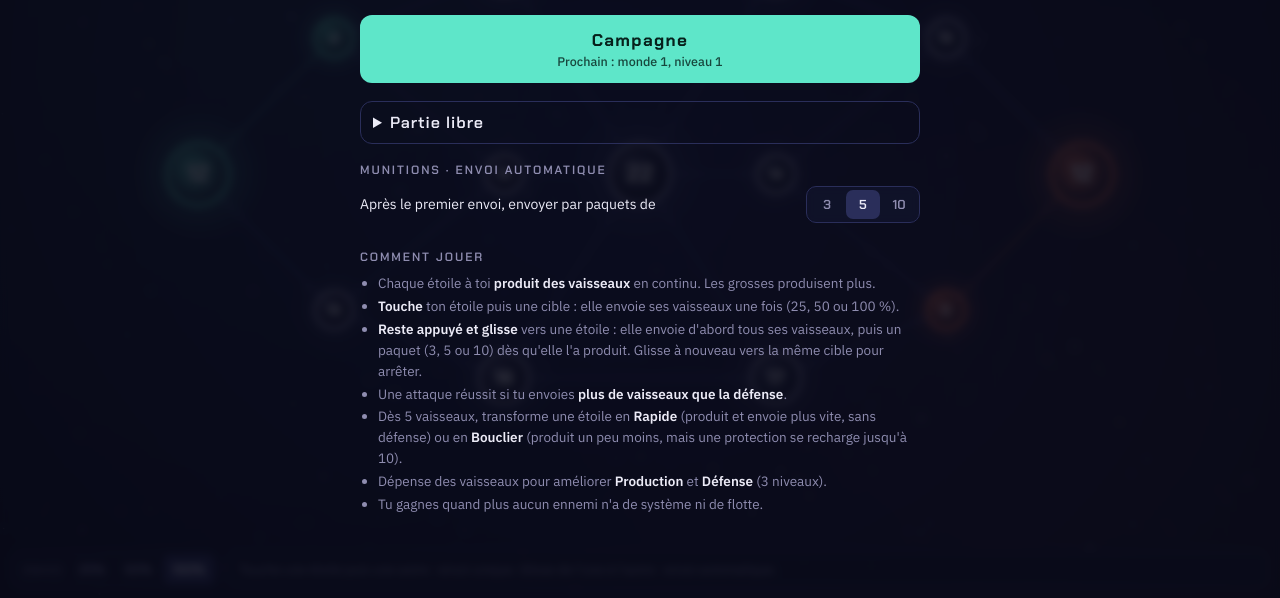
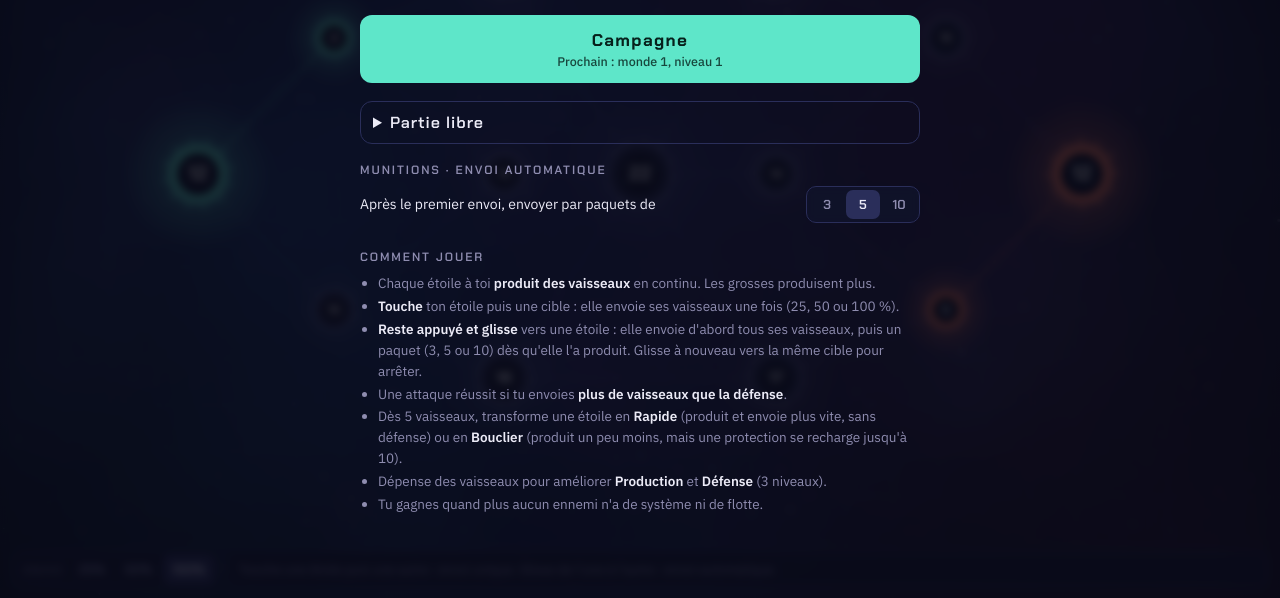
Before and after one commit to HydeOB/Star_app, a plain HTML site: page index.html in a window 1280 px wide. Shown: the part 202-800 px from the top of the page. Drawn offline with Linux system fonts and the light colour scheme; animation ran at ten frames a second.

Commit message:
Design : étoiles colorées à cœur sombre, liens pointillés, convois lumineux
Étoiles pleines de la couleur du propriétaire avec cœur sombre et anneau
segmenté qui tourne, liens en pointillés colorés, flottes en convois de
points lumineux, fond nébuleuse bleu/magenta avec grille discrète.

Co-Authored-By: Claude Opus 5.5 <noreply@anthropic.com>
Claude-Session: https://claude.ai/code/session_01BtQrEGDjXAQZv8s9ZSWGgz

```diff
--- a/index.html
+++ b/index.html
@@ -472,8 +472,17 @@ function resize(){
   g.addColorStop(0,"#161a44");g.addColorStop(1,C.void);s.fillStyle=g;s.fillRect(0,0,cv.width,cv.height);
   for(let i=0;i<(vw*vh)/1800;i++){s.globalAlpha=.15+rnd()*.6;s.fillStyle=rnd()<.1?"#ffd9c2":"#dfe3ff";const r=rnd()*1.3*dpr;s.beginPath();s.arc(rnd()*cv.width,rnd()*cv.height,r,0,7);s.fill();}
   s.globalAlpha=1;
-  for(const[x,y,c]of[[.18,.25,"94,230,201"],[.85,.75,"255,122,89"]]){const q=s.createRadialGradient(x*cv.width,y*cv.height,0,x*cv.width,y*cv.height,Math.max(cv.width,cv.height)*.45);
-    q.addColorStop(0,`rgba(${c},.06)`);q.addColorStop(1,`rgba(${c},0)`);s.fillStyle=q;s.fillRect(0,0,cv.width,cv.height);}
+  const W=cv.width,H=cv.height,M=Math.max(W,H);
+  // nébuleuse : grands nuages bleus et magenta, puis petites volutes pour la texture
+  for(const[x,y,rr,c,a]of[[.28,.42,.55,"40,110,220",.22],[.72,.28,.45,"190,40,150",.13],[.82,.82,.4,"220,70,50",.09],[.12,.85,.35,"40,170,190",.1]]){
+    const q=s.createRadialGradient(x*W,y*H,0,x*W,y*H,rr*M);q.addColorStop(0,`rgba(${c},${a})`);q.addColorStop(.55,`rgba(${c},${a*.35})`);q.addColorStop(1,`rgba(${c},0)`);s.fillStyle=q;s.fillRect(0,0,W,H);}
+  for(let i=0;i<60;i++){const x=rnd()*W,y=rnd()*H,rr=(.04+rnd()*.12)*M,c=rnd()<.6?"60,130,230":"180,50,150";
+    const q=s.createRadialGradient(x,y,0,x,y,rr);q.addColorStop(0,`rgba(${c},.05)`);q.addColorStop(1,`rgba(${c},0)`);s.fillStyle=q;s.fillRect(x-rr,y-rr,2*rr,2*rr);}
+  // grille holographique discrète
+  s.strokeStyle="rgba(140,180,255,.045)";s.lineWidth=1;const step=46*dpr;
+  for(let x=(W%step)/2;x<W;x+=step){s.beginPath();s.moveTo(x,0);s.lineTo(x,H);s.stroke();}
+  for(let y=(H%step)/2;y<H;y+=step){s.beginPath();s.moveTo(0,y);s.lineTo(W,y);s.stroke();}
+  const v=s.createRadialGradient(W/2,H/2,M*.3,W/2,H/2,M*.75);v.addColorStop(0,"rgba(0,0,0,0)");v.addColorStop(1,"rgba(3,4,12,.55)");s.fillStyle=v;s.fillRect(0,0,W,H);
   twinkle=[];for(let i=0;i<Math.min(50,(vw*vh)/15000);i++)twinkle.push({x:rnd()*vw,y:rnd()*vh,r:.6+rnd(),ph:rnd()*7,sp:.5+rnd()*1.5});
 }
 const P=(x,y)=>rotMap?[ox+y*sc,oy+(G.W-x)*sc]:[ox+x*sc,oy+y*sc];
@@ -490,8 +499,10 @@ function draw(){
   if(!G)return;
   const nodes=G.nodes;nodes.forEach(n=>{[n.sx,n.sy]=P(n.x,n.y);n.r=R(n);});
   for(const[a,b]of G.edges){const A=nodes[a],B=nodes[b];
-    ctx.strokeStyle=(A.owner&&A.owner===B.owner)?OWN_COL[A.owner]+"55":"#2f3466";ctx.lineWidth=2;ctx.setLineDash([]);
+    const own=A.owner&&A.owner===B.owner;
+    ctx.strokeStyle=own?OWN_COL[A.owner]+"b0":"rgba(150,160,220,.32)";ctx.lineWidth=own?2:1.6;ctx.setLineDash(own?[7,5]:[4,6]);ctx.lineDashOffset=0;
     ctx.beginPath();ctx.moveTo(A.sx,A.sy);ctx.lineTo(B.sx,B.sy);ctx.stroke();}
+  ctx.setLineDash([]);
   const tdash=(G.time*30)%16;
   for(const n of nodes){if(n.rally===null||n.owner!==1)continue;const p=path(n.id,n.rally,n.owner);if(!p)continue;
     ctx.strokeStyle=C.gold;ctx.globalAlpha=.75;ctx.lineWidth=2;ctx.setLineDash([6,10]);ctx.lineDashOffset=-tdash;
@@ -499,33 +510,38 @@ function draw(){
     ctx.setLineDash([]);ctx.globalAlpha=1;const t=nodes[n.rally];ctx.strokeStyle=C.gold;ctx.beginPath();ctx.arc(t.sx,t.sy,t.r+9,0,7);ctx.stroke();}
   for(const n of nodes){
     const col=OWN_COL[n.owner],r=n.r;
-    const g=ctx.createRadialGradient(n.sx,n.sy,r*.3,n.sx,n.sy,r*2.2);g.addColorStop(0,col+(n.owner?"40":"22"));g.addColorStop(1,col+"00");
-    ctx.fillStyle=g;ctx.beginPath();ctx.arc(n.sx,n.sy,r*2.2,0,7);ctx.fill();
-    const body=ctx.createRadialGradient(n.sx-r*.35,n.sy-r*.4,r*.1,n.sx,n.sy,r);
-    body.addColorStop(0,n.owner?col+"66":"#3b3d5e");body.addColorStop(1,"#10122b");
-    ctx.fillStyle=body;ctx.beginPath();ctx.arc(n.sx,n.sy,r,0,7);ctx.fill();
-    ctx.lineWidth=2.5+n.pulse*3;ctx.strokeStyle=col;ctx.beginPath();ctx.arc(n.sx,n.sy,r,0,7);ctx.stroke();
-    if(n.owner&&!n.kind){ctx.lineWidth=1;ctx.strokeStyle=col+"66";ctx.setLineDash([3,7]);ctx.lineDashOffset=-now*8*(n.owner===1?1:-1);ctx.beginPath();ctx.arc(n.sx,n.sy,r+5,0,7);ctx.stroke();ctx.setLineDash([]);}
-    for(let d=0;d<n.def;d++){ctx.lineWidth=2;ctx.strokeStyle=col+"bb";ctx.beginPath();ctx.arc(n.sx,n.sy,r+4+d*4,-2.4,-.74);ctx.stroke();}
-    const ro=r+6+n.def*4;
+    const g=ctx.createRadialGradient(n.sx,n.sy,r*.5,n.sx,n.sy,r*2.5);g.addColorStop(0,col+(n.owner?"66":"1c"));g.addColorStop(1,col+"00");
+    ctx.fillStyle=g;ctx.beginPath();ctx.arc(n.sx,n.sy,r*2.5,0,7);ctx.fill();
+    const core=r*.68;
+    if(n.owner){const body=ctx.createRadialGradient(n.sx-r*.3,n.sy-r*.35,r*.1,n.sx,n.sy,r);body.addColorStop(0,"#ffffff55");body.addColorStop(.35,col);body.addColorStop(1,col+"cc");
+      ctx.fillStyle=body;ctx.beginPath();ctx.arc(n.sx,n.sy,r,0,7);ctx.fill();}
+    else{ctx.fillStyle="#191c3c";ctx.beginPath();ctx.arc(n.sx,n.sy,r,0,7);ctx.fill();ctx.strokeStyle="rgba(170,175,220,.55)";ctx.lineWidth=1.5;ctx.stroke();}
+    ctx.fillStyle="#0b0d22";ctx.beginPath();ctx.arc(n.sx,n.sy,core,0,7);ctx.fill();
+    ctx.strokeStyle=n.owner?"rgba(0,0,0,.35)":"rgba(170,175,220,.25)";ctx.lineWidth=1;ctx.stroke();
+    // anneau segmenté
+    const seg=12,ra=r+4,spin=n.owner?now*.35*(n.owner===1?1:-1):0;ctx.strokeStyle=col+(n.owner?"dd":"66");ctx.lineWidth=1.6+n.pulse*2.5;
+    for(let i=0;i<seg;i++){const a=spin+i*6.283/seg;ctx.beginPath();ctx.arc(n.sx,n.sy,ra,a,a+6.283/seg*.55);ctx.stroke();}
+    for(let d=0;d<n.def;d++){ctx.lineWidth=2.2;ctx.strokeStyle=col+"cc";ctx.beginPath();ctx.arc(n.sx,n.sy,r+9+d*4,-2.4,-.74);ctx.stroke();}
+    const ro=r+10+n.def*4;
     if(n.kind==="rapide"){ctx.strokeStyle=col;ctx.lineWidth=2.2;for(let k=0;k<3;k++){const a=now*3.2+k*2.094;ctx.beginPath();ctx.arc(n.sx,n.sy,ro,a,a+.45);ctx.stroke();
         const ex=n.sx+Math.cos(a+.45)*ro,ey=n.sy+Math.sin(a+.45)*ro,ta=a+.45+Math.PI/2;ctx.beginPath();ctx.moveTo(ex+Math.cos(ta-2.4)*4,ey+Math.sin(ta-2.4)*4);ctx.lineTo(ex,ey);ctx.lineTo(ex+Math.cos(ta+2.4)*4,ey+Math.sin(ta+2.4)*4);ctx.stroke();}}
     if(n.kind==="bouclier"){ctx.lineWidth=3;ctx.strokeStyle=C.shield+"26";ctx.beginPath();ctx.arc(n.sx,n.sy,ro,0,7);ctx.stroke();
       if(n.shield>0){ctx.strokeStyle=C.shield;ctx.shadowColor=C.shield;ctx.shadowBlur=6;ctx.beginPath();ctx.arc(n.sx,n.sy,ro,-Math.PI/2,-Math.PI/2+6.283*n.shield/SHIELD_MAX);ctx.stroke();ctx.shadowBlur=0;}}
-    for(let p=0;p<n.prod;p++){ctx.fillStyle=C.gold;ctx.beginPath();ctx.arc(n.sx-(n.prod-1)*5+p*10,n.sy+r+7+(n.kind?6:0),2.6,0,7);ctx.fill();}
-    ctx.fillStyle=C.ink;ctx.font=font(Math.max(12,r*.75));ctx.textAlign="center";ctx.textBaseline="middle";
+    for(let p=0;p<n.prod;p++){ctx.fillStyle=C.gold;ctx.beginPath();ctx.arc(n.sx-(n.prod-1)*5+p*10,n.sy+r+10+(n.kind?5:0),2.6,0,7);ctx.fill();}
+    ctx.fillStyle=n.owner?"#ffffff":C.ink;ctx.font=font(Math.max(11,r*.66));ctx.textAlign="center";ctx.textBaseline="middle";
     ctx.shadowColor="rgba(0,0,0,.6)";ctx.shadowBlur=4;ctx.fillText(Math.floor(n.ships),n.sx,n.sy+1);ctx.shadowBlur=0;
   }
   if(G.sel!==null){const n=nodes[G.sel];const k=1+Math.sin(performance.now()/220)*.08;
-    ctx.strokeStyle=C.ink;ctx.lineWidth=2;ctx.setLineDash([4,5]);ctx.beginPath();ctx.arc(n.sx,n.sy,(n.r+16)*k,0,7);ctx.stroke();ctx.setLineDash([]);
+    ctx.strokeStyle=C.ink;ctx.lineWidth=2;ctx.setLineDash([4,5]);ctx.beginPath();ctx.arc(n.sx,n.sy,(n.r+18)*k,0,7);ctx.stroke();ctx.setLineDash([]);
     if(G.relayMode){ctx.fillStyle=C.gold;ctx.font=font(12,600);ctx.fillText("choisis la cible",n.sx,n.sy-n.r-24);}}
   for(const f of G.fleets){const A=nodes[f.path[f.seg]],B=nodes[f.path[f.seg+1]],col=OWN_COL[f.owner];
-    const x=A.sx+(B.sx-A.sx)*f.t,y=A.sy+(B.sy-A.sy)*f.t,ang=Math.atan2(B.sy-A.sy,B.sx-A.sx),s=5+Math.min(7,Math.log2(f.ships+1)*1.4);
-    const tl=(12+s*1.6)*(f.spd>1?1.6:1),tg=ctx.createLinearGradient(x-Math.cos(ang)*tl,y-Math.sin(ang)*tl,x,y);tg.addColorStop(0,col+"00");tg.addColorStop(1,col+"77");
-    ctx.strokeStyle=tg;ctx.lineWidth=s*.7;ctx.lineCap="round";ctx.beginPath();ctx.moveTo(x-Math.cos(ang)*tl,y-Math.sin(ang)*tl);ctx.lineTo(x,y);ctx.stroke();
-    ctx.save();ctx.translate(x,y);ctx.rotate(ang);ctx.fillStyle=col;
-    ctx.beginPath();ctx.moveTo(s,0);ctx.lineTo(-s*.8,s*.65);ctx.lineTo(-s*.4,0);ctx.lineTo(-s*.8,-s*.65);ctx.closePath();ctx.fill();ctx.restore();
-    ctx.fillStyle=col;ctx.font=font(11,600);ctx.textAlign="center";ctx.fillText(Math.floor(f.ships),x,y-s-7);}
+    const x=A.sx+(B.sx-A.sx)*f.t,y=A.sy+(B.sy-A.sy)*f.t,dx=(B.sx-A.sx),dy=(B.sy-A.sy),L=Math.hypot(dx,dy)||1,ux=dx/L,uy=dy/L;
+    const cnt=Math.min(9,Math.max(2,Math.ceil(Math.log2(f.ships+1)*1.6))),gap=f.spd>1?8:6.5,done=f.t*L;
+    ctx.shadowColor=col;ctx.shadowBlur=8;
+    for(let i=0;i<cnt;i++){const back=i*gap;if(back>done+2)break;const a=1-i/cnt*.75;
+      ctx.globalAlpha=a;ctx.fillStyle=i===0?"#ffffff":col;ctx.beginPath();ctx.arc(x-ux*back,y-uy*back,i===0?3.9:2.9,0,7);ctx.fill();}
+    ctx.globalAlpha=1;ctx.shadowBlur=0;
+    ctx.fillStyle=col;ctx.font=font(11,700);ctx.textAlign="center";ctx.fillText(Math.floor(f.ships),x-uy*12,y+ux*12-2);}
   for(const e of G.fx){const[x,y]=P(e.x,e.y),k=e.t/.8;ctx.globalAlpha=1-k;ctx.strokeStyle=e.col;ctx.lineWidth=2;
     ctx.beginPath();ctx.arc(x,y,(e.small?6:20)+k*(e.small?18:50)*Math.max(.6,sc),0,7);ctx.stroke();
     if(!e.small){ctx.fillStyle=e.col;for(let i=0;i<10;i++){const a=i/10*6.283+(e.seed||0),d=14+k*55*Math.max(.6,sc);ctx.beginPath();ctx.arc(x+Math.cos(a)*d,y+Math.sin(a)*d,1.8*(1-k)+.3,0,7);ctx.fill();}}
```
